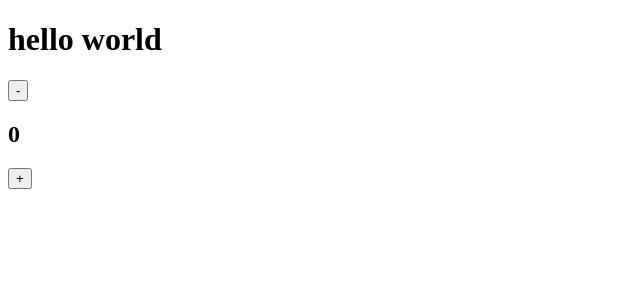
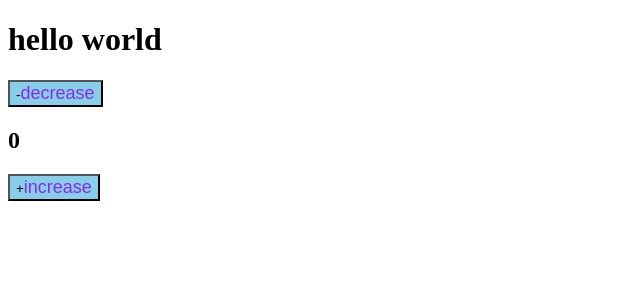
Before and after one commit to muwa37/webpack-sample, a React app: page / in a window 1280 px wide. Shown: the top 300 px of the page, without its empty margins (0-640 px from the left). Built offline with nearby package versions, Linux system fonts and the light colour scheme.

Commit message:
Added styles loader

```diff
--- /dev/null
+++ b/src/components/App.scss
@@ -0,0 +1,8 @@
+button {
+  background: skyblue;
+
+  span {
+    color: blueviolet;
+    font-size: large;
+  }
+}
--- a/src/components/App.tsx
+++ b/src/components/App.tsx
@@ -1,4 +1,5 @@
 import { useState } from 'react';
+import './App.scss';
 
 export const App = () => {
   const [count, setCount] = useState<number>(0);
@@ -10,9 +11,13 @@ export const App = () => {
     <div>
       <h1>hello world</h1>
       <div>
-        <button onClick={decrementCount}>-</button>
+        <button onClick={decrementCount}>
+          -<span>decrease</span>
+        </button>
         <h2>{count}</h2>
-        <button onClick={incrementCount}>+</button>
+        <button onClick={incrementCount}>
+          +<span>increase</span>
+        </button>
       </div>
     </div>
   );
--- a/webpack.config.ts
+++ b/webpack.config.ts
@@ -32,7 +32,13 @@ export default (env: EnvVariables) => {
     ].filter(Boolean),
 
     module: {
-      rules: [{ test: /\.tsx?$/, use: 'ts-loader', exclude: '/node_modules/' }],
+      rules: [
+        {
+          test: /\.s[ac]ss$/i,
+          use: ['style-loader', 'css-loader', 'sass-loader'],
+        },
+        { test: /\.tsx?$/, use: 'ts-loader', exclude: '/node_modules/' },
+      ],
     },
 
     resolve: {
```
